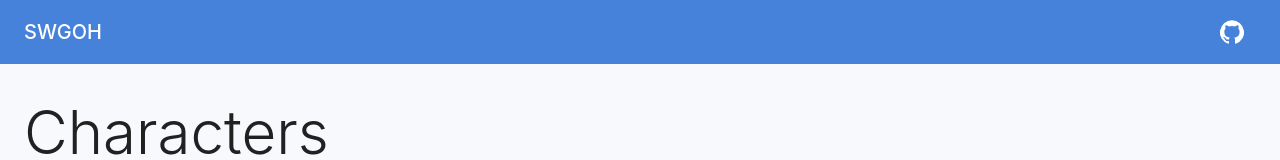
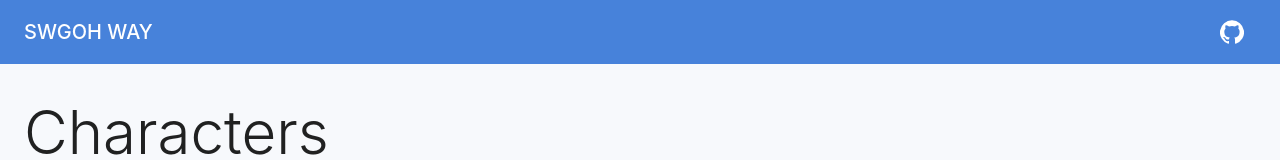
Before and after one commit to sgromkov/swgohway.com, a Next.js app: page / in a window 1280 px wide. Shown: the top 160 px of the page. Built offline with nearby package versions, Linux system fonts and the light colour scheme.

Commit message:
edit title

```diff
--- a/pages/_app.js
+++ b/pages/_app.js
@@ -3,12 +3,8 @@ import PropTypes from 'prop-types';
 import Head from 'next/head';
 import { ThemeProvider, makeStyles } from '@material-ui/core/styles';
 import CssBaseline from '@material-ui/core/CssBaseline';
+import { Container, Tooltip, IconButton, AppBar, Toolbar, Typography } from '@material-ui/core';
 import GitHubIcon from '@material-ui/icons/GitHub';
-import Container from '@material-ui/core/Container';
-import IconButton from '@material-ui/core/IconButton';
-import AppBar from '@material-ui/core/AppBar';
-import Toolbar from '@material-ui/core/Toolbar';
-import Typography from '@material-ui/core/Typography';
 import theme from '../theme';
 
 const useStyles = makeStyles((theme) => ({
@@ -31,7 +27,7 @@ export default function MyApp({ Component, pageProps }) {
     return (
         <React.Fragment>
             <Head>
-                <title>swgoh</title>
+                <title>SWGOH WAY</title>
                 <meta name="viewport" content="minimum-scale=1, initial-scale=1, width=device-width" />
             </Head>
             <ThemeProvider theme={theme}>
@@ -40,16 +36,17 @@ export default function MyApp({ Component, pageProps }) {
                     <Container maxWidth="lg" disableGutters>
                         <Toolbar>
                             <Typography variant="h6" className={classes.title}>
-                                SWGOH
+                                SWGOH WAY
                             </Typography>
+                            <Tooltip title="View Github repository">
                                 <IconButton
                                     color="inherit"
                                     aria-label="View Github repository"
                                     href="https://github.com/sgromkov/swgoh"
-                                title="View Github repository"
                                 >
                                     <GitHubIcon />
                                 </IconButton>
+                            </Tooltip>
                         </Toolbar>
                     </Container>
                 </AppBar>
```
Lines whose indentation alone changed are shown as unchanged.
